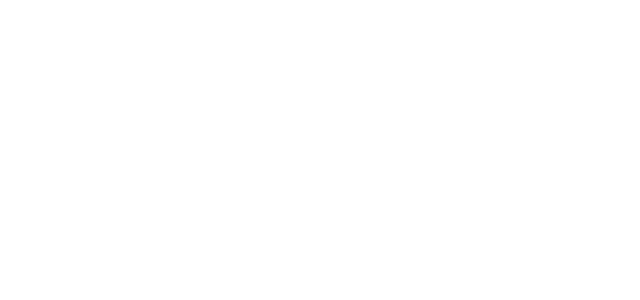
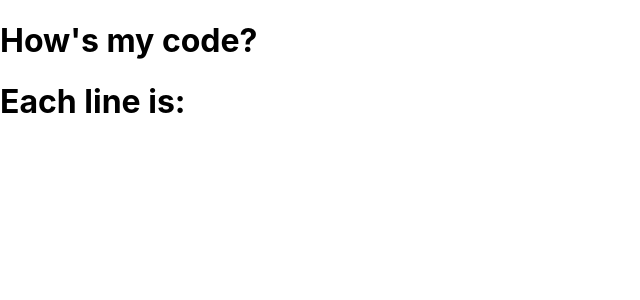
Before and after one commit to bumpylumps/code-rates, a React (Create React App) app: page / in a window 1280 px wide. Shown: the top 300 px of the page, without its empty margins (0-640 px from the left). Built offline with nearby package versions, Linux system fonts and the light colour scheme; the HTML template or start-up script is replaced by a standard one.

Commit message:
created Banner component, added to page

```diff
--- a/src/App.js
+++ b/src/App.js
@@ -1,10 +1,23 @@
-
+import React, { useState } from "react";
 import './App.css';
 
-function App() {
+
+const Banner = (props) => {
+ return (
+  <h1>{props.text}</h1>
+ )
+}
+
+const App = () => {
+
+  const [rocks, setRocks] = useState(0)
+  const [live, setLive] = useState(0)
+  const [sucks, setSucks] = useState(0)
+
   return (
-    <div className="App">
-
+    <div >
+      <Banner text="How's my code?"/>
+      <Banner text="Each line is:"/>
     </div>
   );
 }
```
